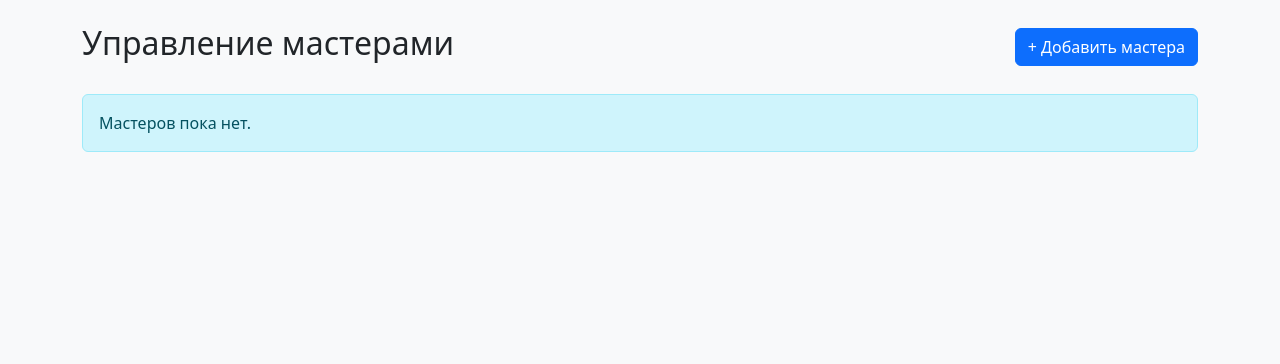
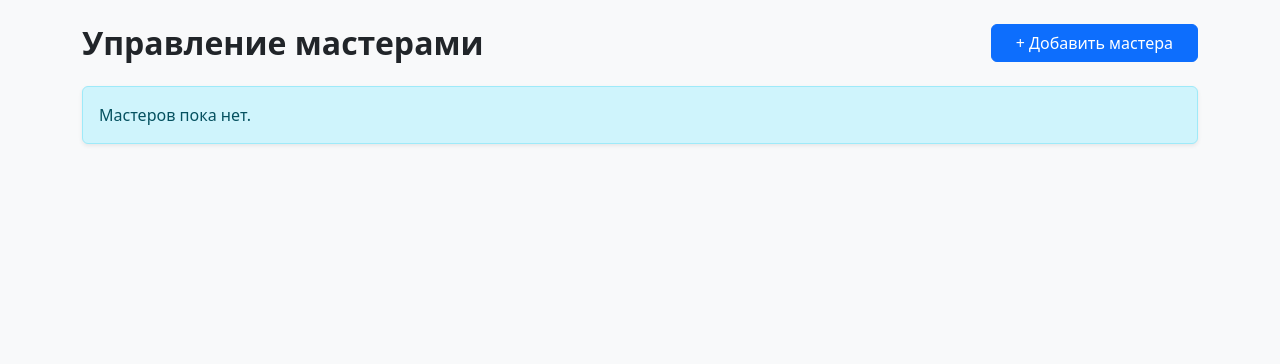
Before and after one commit to Serghqa/SlotMe, a Django app: page /masters/admin/ in a window 1280 px wide. Shown: the part 56-420 px from the top of the page. Run offline with Django 5.2, Linux system fonts and the light colour scheme; the visitor is signed in with stand-in values (Sample User, id 1); data comes from the database, SQL or seed files in the repository; data that the repository does not hold is empty.

Commit message:
The template has been improved admin_list.html

```diff
--- a/templates/masters/admin_list.html
+++ b/templates/masters/admin_list.html
@@ -4,26 +4,26 @@
 
 {% block content %}
 <div class="d-flex justify-content-between align-items-center mb-4">
-    <h2>Управление мастерами</h2>
-    <a href="{% url 'masters:admin_create' %}" class="btn btn-primary">+ Добавить мастера</a>
+    <h2 class="mb-0 fw-bold">Управление мастерами</h2>
+    <a href="{% url 'masters:admin_create' %}" class="btn btn-primary px-4">+ Добавить мастера</a>
 </div>
 
 {% if masters %}
-    <div class="table-responsive">
-        <table class="table table-hover align-middle">
-            <thead>
+    <div class="table-responsive shadow-sm rounded">
+        <table class="table table-hover align-middle mb-0">
+            <thead class="table-light">
                 <tr>
                     <th>Мастер</th>
                     <th>Телефон</th>
                     <th>Статус</th>
-                    <th style="min-width: 120px;">Услуги</th>
-                    <th style="min-width: 120px;">Действия</th>
+                    <th style="min-width: 140px;">Услуги</th>
+                    <th style="min-width: 140px;">Действия</th>
                 </tr>
             </thead>
             <tbody>
                 {% for master in masters %}
                     <tr>
-                        <td>{{ master.user.get_full_name|default:master.user.username }}</td>
+                        <td class="fw-semibold">{{ master.user.get_full_name|default:master.user.username }}</td>
                         <td>{{ master.user.phone|default:"—" }}</td>
                         <td>
                             {% if master.is_active %}
@@ -38,16 +38,16 @@
                                     ⚙️ Изменить ({{ master.services.count }})
                                 </a>
                             {% else %}
-                                <span class="text-muted">--</span>
+                                <span class="text-muted small">--</span>
                             {% endif %}
                         </td>
                         <td>
                             <form method="post" action="{% url 'masters:admin_toggle' master.id %}">
                                 {% csrf_token %}
                                 {% if master.is_active %}
-                                    <button type="submit" class="btn btn-sm btn-outline-warning">Заблокировать</button>
+                                    <button type="submit" class="btn btn-sm btn-outline-warning w-100">Заблокировать</button>
                                 {% else %}
-                                    <button type="submit" class="btn btn-sm btn-outline-success">Разблокировать</button>
+                                    <button type="submit" class="btn btn-sm btn-outline-success w-100">Разблокировать</button>
                                 {% endif %}
                             </form>
                         </td>
@@ -57,6 +57,6 @@
         </table>
     </div>
 {% else %}
-    <div class="alert alert-info">Мастеров пока нет.</div>
+    <div class="alert alert-info shadow-sm mb-0">Мастеров пока нет.</div>
 {% endif %}
 {% endblock content %}
```
